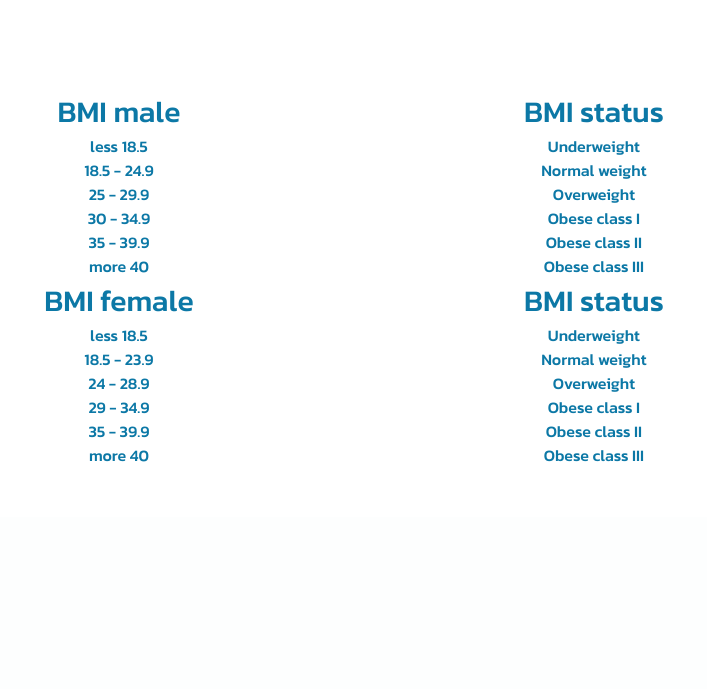
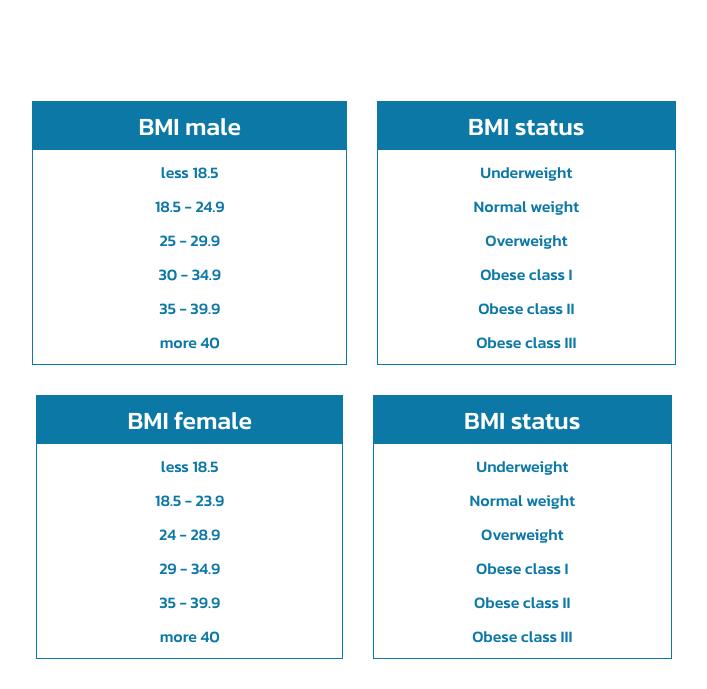
Before and after one commit to axzessjr/thaiware_internship, a PHP site: page / in a window 1280 px wide. Shown: the part 507-1196 px from the top of the page, without its empty margins (286-993 px from the left). Before the commit the page ends 969 px from the top, so only its background shows below. Run offline with PHP 8.4, Linux system fonts and the light colour scheme; some web fonts are replaced.

Commit message:
+bmi error and update css

```diff
--- a/bmi/css/style.css
+++ b/bmi/css/style.css
@@ -64,30 +64,42 @@ select, input[type="number"]  {
     margin-bottom: 20px;
     cursor: pointer;
 }
-#bmiResult {
-    font-size: 36px;
-    color: rgba(0, 0, 0, 0.5);
-}
-#bmiResult, #genderResult, #weightResult, #heightResult {
-    text-align: center;
-    margin-top: 20px;
-    color: rgba(0, 0, 0, 0.5);
-}
-#genderResult, #weightResult, #heightResult {
+#bmi-error, #bmiResult {
     font-size: 30px;
     color: rgba(0, 0, 0, 0.5);
 }
-.table {
-    display: flex;
-    justify-content: space-evenly;
-    flex-direction: row;
+#bmi-error, #bmiResult, #genderResult, #weightResult, #heightResult {
     text-align: center;
-    padding-top: 20px;
-    padding-bottom: 50px;
-    color:  #0C78A6;
+    margin-top: 20px;
+    margin-right: 25%;
+    margin-left: 25%;
+    border-radius: 20px;
+    padding: 16px 0px;
+}
+#genderResult, #weightResult, #heightResult {
+    font-size: 25px;
+    color: rgba(0, 0, 0, 0.5);
+    border: solid #0C78A6;
 }
 .bmi-male, .bmi-female, .status-male, .status-female {
-    font-size: 30px;
+    font-size: 25px;
+    color: white;
+    background-color: #0C78A6;
+    padding: 5px 90px;
+}
+.bmi-male {
+    padding: 5px 105px;
+}
+.tb-male, .tb-female, .tb-sm, .tb-sf {
+    border: solid 1px;
+}
+.table-m, .table-f {
+    display: flex;
+    justify-content: center;
+    text-align: center;
+    gap: 30px;
+    color: #0C78A6;
+    margin-bottom: 30px;
 }
 .re-icon {
     text-align: center;
@@ -108,7 +120,7 @@ select, input[type="number"]  {
     cursor: pointer;
 }
 /*  */
-@media screen and (max-width: 415px) {
+@media screen and (max-width: 720px) {
     body {
         font-size: 10px;
     }
@@ -137,7 +149,8 @@ select, input[type="number"]  {
     }
     .bmi-male, .bmi-female, .status-male, .status-female {
         font-size: 14px;
-        color: blueviolet;
+        color: white;
+        background-color: blueviolet;
     }
     .cal {
         background-color: blueviolet;
@@ -151,14 +164,29 @@ select, input[type="number"]  {
         width: 300px;
         color: blueviolet;
     }
-    #bmiResult {
+    #bmi-error {
         font-size: 20px;
+    }
+    #bmi-error, #bmiResult {
+        font-size: 20px;
+        border-color:  blueviolet !important;
     }
     #genderResult, #weightResult, #heightResult {
         font-size: 16px;
+        border: solid blueviolet;
     }
     .table {
         color: blueviolet;
+    }
+    .table-m {
+        padding-top: 30px;
+    }
+    .table-m, .table-f {
+        display: grid;
+        color: blueviolet;
+    }
+    .bmi-male {
+        padding: 0px;
     }
     .hide-tb {
         display: none;
--- a/bmi/index.php
+++ b/bmi/index.php
@@ -67,10 +67,13 @@
         </div>
         <input type="button" class="cal" onclick="calculateBMI()" value="Calculate BMI">
     </form>
-    <div id="genderResult"></div>
-    <div id="weightResult"></div>
-    <div id="heightResult"></div>
-    <div id="bmiResult"></div><br>
+    <div class="info-result" style="display: none;">
+        <div id="genderResult"></div>
+        <div id="weightResult"></div>
+        <div id="heightResult"></div>
+    </div>
+    <div id="bmi-error"></div>
+    <div id="bmiResult" style="display: none;"></div><br>
     <div class="re-icon" style="display: none;">
         <img src="/thaiware_internship/bmi/img/refresh-icon.png" id="re-icon" onclick="hideandseek()">
     </div><br>
@@ -78,38 +81,44 @@
         <input type="button" id="stb" onclick="toggleTable()" value="see table">
     </div>
     <div class="hide-tb">
-        <div class="table">
-            <div class="tb-gender">
+        <div class="table-m">
+            <div class="tb-male">
                 <div class="bmi-male">BMI male</div>
-                <div>less 18.5</div>
-                <div>18.5 - 24.9</div>
-                <div>25 - 29.9</div>
-                <div>30 - 34.9</div>
-                <div>35 - 39.9</div>
-                <div>more 40</div>
+                <div style="padding: 10px 0px 5px 0px;">less 18.5</div>
+                <div style="padding: 5px 0px;">18.5 - 24.9</div>
+                <div style="padding: 5px 0px;">25 - 29.9</div>
+                <div style="padding: 5px 0px;">30 - 34.9</div>
+                <div style="padding: 5px 0px;">35 - 39.9</div>
+                <div style="padding: 5px 0px 10px 0px;">more 40</div>
+            </div>
+            <div class="tb-sm">
+                <div class="status-male">BMI status</div>
+                <div style="padding: 10px 0px 5px 0px;">Underweight</div>
+                <div style="padding: 5px 0px;">Normal weight</div>
+                <div style="padding: 5px 0px;">Overweight</div>
+                <div style="padding: 5px 0px;">Obese class I</div>
+                <div style="padding: 5px 0px;">Obese class II</div>
+                <div style="padding: 5px 0px 10px 0px;">Obese class III</div>
+            </div>
+        </div>
+        <div class="table-f">
+            <div class="tb-female">
                 <div class="bmi-female">BMI female</div>
-                <div>less 18.5</div>
-                <div>18.5 - 23.9</div>
-                <div>24 - 28.9</div>
-                <div>29 - 34.9</div>
-                <div>35 - 39.9</div>
-                <div>more 40</div>
+                <div style="padding: 10px 0px 5px 0px;">less 18.5</div>
+                <div style="padding: 5px 0px;">18.5 - 23.9</div>
+                <div style="padding: 5px 0px;">24 - 28.9</div>
+                <div style="padding: 5px 0px;">29 - 34.9</div>
+                <div style="padding: 5px 0px;">35 - 39.9</div>
+                <div style="padding: 5px 0px 10px 0px;">more 40</div>
             </div>
-            <div class="tb-status">
-                <div class="status-male">BMI status</div>
-                <div>Underweight</div>
-                <div>Normal weight</div>
-                <div>Overweight</div>
-                <div>Obese class I</div>
-                <div>Obese class II</div>
-                <div>Obese class III</div>
+            <div class="tb-sf">
                 <div class="status-female">BMI status</div>
-                <div>Underweight</div>
-                <div>Normal weight</div>
-                <div>Overweight</div>
-                <div>Obese class I</div>
-                <div>Obese class II</div>
-                <div>Obese class III</div>
+                <div style="padding: 10px 0px 5px 0px;">Underweight</div>
+                <div style="padding: 5px 0px;">Normal weight</div>
+                <div style="padding: 5px 0px;">Overweight</div>
+                <div style="padding: 5px 0px;">Obese class I</div>
+                <div style="padding: 5px 0px;">Obese class II</div>
+                <div style="padding: 5px 0px 10px 0px;">Obese class III</div>
             </div>
         </div>
     </div>
--- a/bmi/js/process.js
+++ b/bmi/js/process.js
@@ -5,8 +5,9 @@ function calculateBMI() {
     var heightUnit = $('input[name="heightUnit"]:checked').val();
 
     if(weight === "" || height === "") {
-        $('#bmiResult').html("Please fill out the information completely.");
-        $('#bmiResult').css({"color":"rgba(200, 0, 0, 0.8)"});
+        $('#bmi-error').html("Please fill out the information completely.");
+        $('#bmi-error').css({"color":"rgba(200, 0, 0, 0.8)"});
+        $('#bmi-error').show()
     } else {
         if (heightUnit === 'cm') {
             height /= 100;
@@ -14,17 +15,19 @@ function calculateBMI() {
         var bmi = weight / (height * height);
         var resultText = getBMIStatus(gender, bmi);
         $('#bmiForm').hide()
-        $('#genderResult').show()
+        $('#bmi-error').hide()
+        $('.info-result').show()
         $('#genderResult').html("gender: " + gender);
-        $('#weightResult').show()
+        // $('#weightResult').show()
         $('#weightResult').html("weight: " + weight + "kg");
         if (heightUnit === 'cm') {
             height *= 100;
         }
-        $('#heightResult').show()
+        // $('#heightResult').show()
         $('#heightResult').html("height: " + height + " " + heightUnit);
         $('#bmiResult').show()
         $('#bmiResult').html("BMI: " + bmi.toFixed(2) + " - " + resultText);
+        $('#bmiResult').css({"border":"solid #0C78A6","color": "limegreen"})
         $('.re-icon').show()
     }
 }
@@ -71,11 +74,19 @@ function showBMIStatusFemale(bmi) {
     }
     return female_result;
 }
-$('#bmiForm input[type="button"]').click(function() {
-    calculateBMI();
-});
+// $('#bmiForm input[type="button"]').click(function() {
+//     calculateBMI();
+// });
 function toggleTable() {
     $('.hide-tb').toggle()
+}
+function hideandseek() {
+    $('.info-result').hide()
+    // $('#weightResult').hide()
+    // $('#heightResult').hide()
+    $('#bmiResult').hide()
+    $('.re-icon').hide()
+    $('#bmiForm').show()
 }
 $(document).ready(function () {
     $('#bmiForm').on('keypress', function (e) {
@@ -85,11 +96,3 @@ $(document).ready(function () {
         }
     });
 });
-function hideandseek() {
-    $('#genderResult').hide()
-    $('#weightResult').hide()
-    $('#heightResult').hide()
-    $('#bmiResult').hide()
-    $('.re-icon').hide()
-    $('#bmiForm').show()
-}
```
